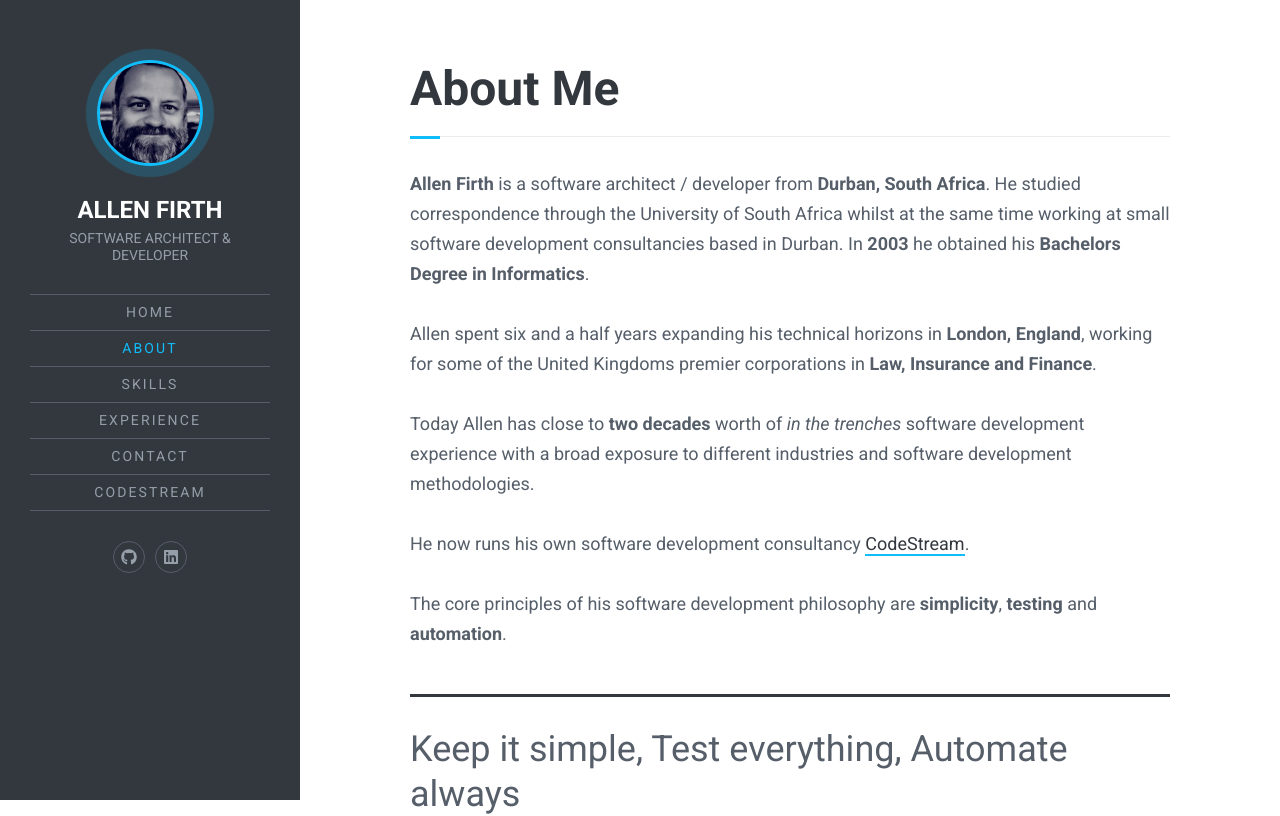
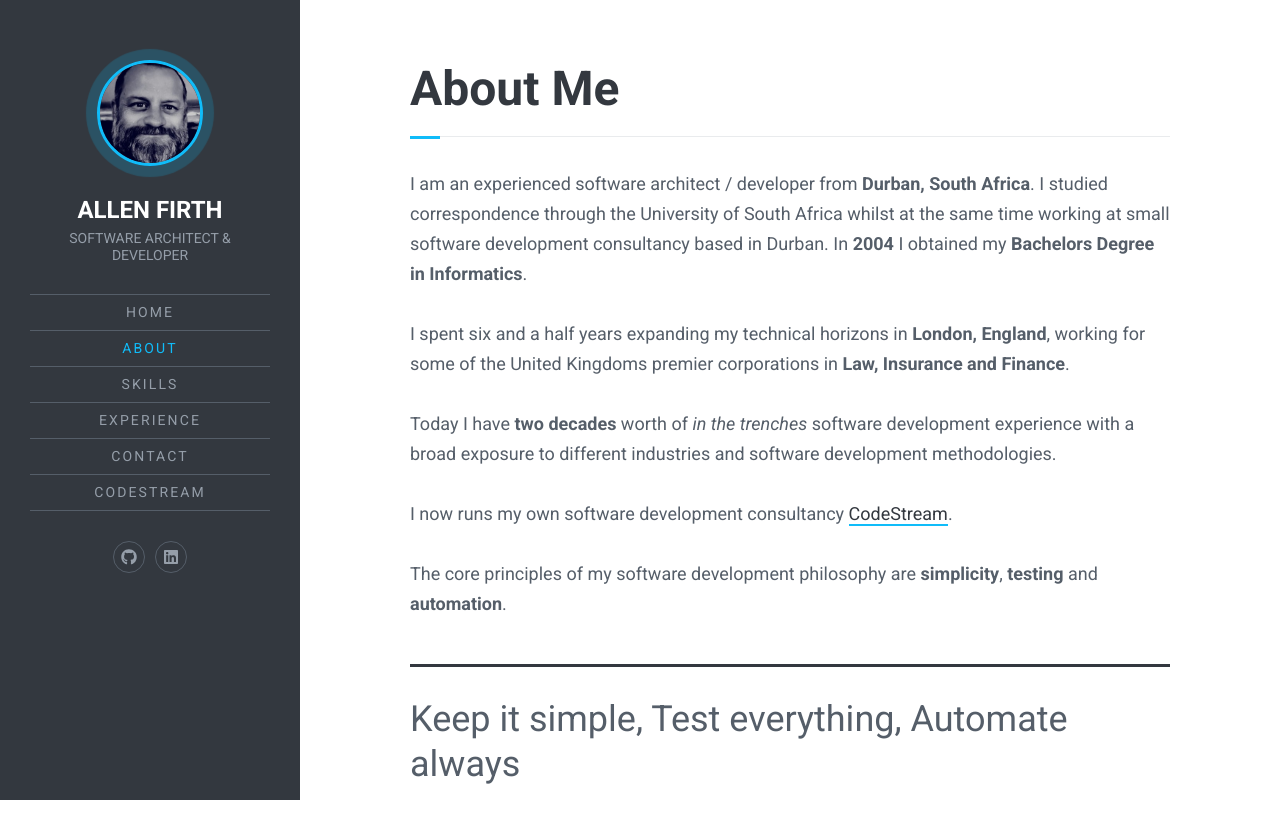
Before and after one commit to halcharger/website-allenfirth-info, an Angular app: page /about in a window 1280 px wide. Shown: the top 816 px of the page. Built offline with nearby package versions, Linux system fonts and the light colour scheme.

Commit message:
updates, not using third person on about page

```diff
--- a/src/app/about/about.component.html
+++ b/src/app/about/about.component.html
@@ -3,19 +3,17 @@
     <h1 class="post-title underline">About Me</h1>
   </header><!-- .post-header -->
 
+  <div class="post-content">
+    <p>I am an experienced software  architect / developer from <strong>Durban, South Africa</strong>. I studied correspondence through the University of South Africa
+      whilst at the same time working at small software development consultancy based in Durban. In <strong>2004</strong> I obtained my <strong>Bachelors Degree in Informatics</strong>.</p>
 
+<p>I spent six and a half years expanding my technical horizons in <strong>London, England</strong>, working for some of the United Kingdoms premier corporations in <strong>Law, Insurance and Finance</strong>.</p>
 
+<p>Today I have <strong>two decades</strong> worth of <em>in the trenches</em> software development experience with a broad exposure to different industries and software development methodologies.</p>
 
-  <div class="post-content">
-    <p><strong>Allen Firth</strong> is a software  architect / developer from <strong>Durban, South Africa</strong>. He studied correspondence through the University of South Africa whilst at the same time working at small software development consultancies based in Durban. In <strong>2003</strong> he obtained his <strong>Bachelors Degree in Informatics</strong>.</p>
+<p>I now runs my own software development consultancy <a href="https://www.codestream.co.za">CodeStream</a>.</p>
 
-<p>Allen spent six and a half years expanding his technical horizons in <strong>London, England</strong>, working for some of the United Kingdoms premier corporations in <strong>Law, Insurance and Finance</strong>.</p>
-
-<p>Today Allen has close to <strong>two decades</strong> worth of <em>in the trenches</em> software development experience with a broad exposure to different industries and software development methodologies.</p>
-
-<p>He now runs his own software development consultancy <a href="https://www.codestream.co.za">CodeStream</a>.</p>
-
-<p>The core principles of his software development philosophy are <strong>simplicity</strong>, <strong>testing</strong> and <strong>automation</strong>.</p>
+<p>The core principles of my software development philosophy are <strong>simplicity</strong>, <strong>testing</strong> and <strong>automation</strong>.</p>
 
 <blockquote>
 <p>Keep it simple, Test everything, Automate always</p>
--- a/src/app/skills/skills.component.html
+++ b/src/app/skills/skills.component.html
@@ -3,18 +3,13 @@
     <h1 class="post-title underline">Skills</h1>
   </header><!-- .post-header -->
 
-
   <div class="post-subtitle">
     This is where my current experience lies.
   </div><!-- .post-subtitle -->
 
-
-
   <div class="post-content">
-    <p>I’m a full-stack developer with expert experience in databases, server-side components and client-side user interfaces.</p>
-
+    <p>I’m a full-stack developer with expert level experience in databases, server-side components and client-side user interfaces.</p>
     <p>At a high level, these are the tools of my trade.</p>
-
     <ul>
       <li>Microsoft Azure, DevOps, Apps  & Infra</li>
       <li>C# / .NET Core / Asp.NET Core</li>
@@ -22,6 +17,5 @@
       <li>Sql Server / MongoDb</li>
       <li>Git / GitHub / BitBucket</li>
     </ul>
-
   </div><!-- .post-content -->
 </article><!-- .post -->
```
Lines whose indentation alone changed are shown as unchanged.
